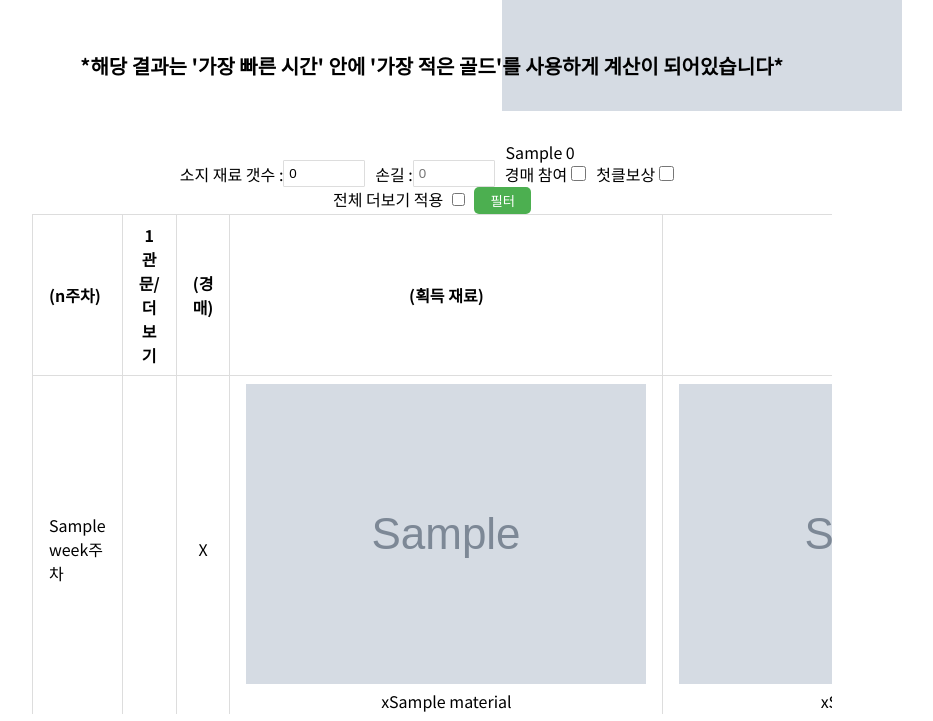
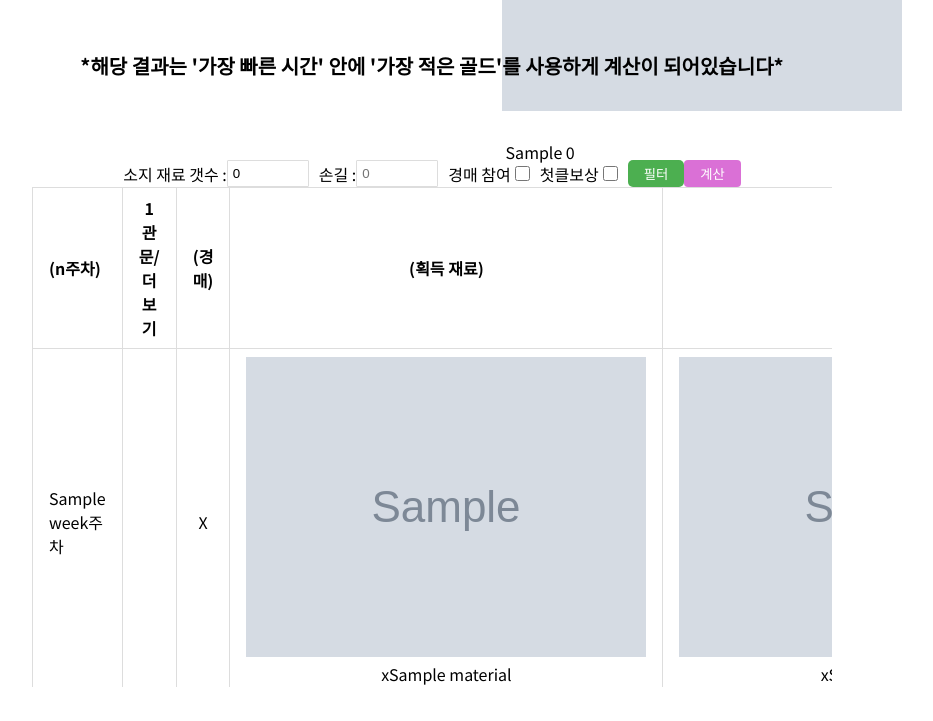
Before and after one commit to bk-jeong/SoldeskTeamproject, a Django app: template loaproject/loaCalc/templates/Calculator.html in a window 1280 px wide. Shown: the part 968-1689 px from the top of the page, without its empty margins (228-1161 px from the left). After the commit the page ends 1655 px from the top, so only its background shows below. Run offline with Django 4.2, Linux system fonts and the light colour scheme; the template is opened without the code that fills it: most values are stand-ins (such as "Sample title", 1, 10 or a date in 2020); grey boxes marked "Sample" are stand-in pictures; parts of the project's set-up code (start-up, migrations or seed data) failed here and were passed over.

Commit message:
0313_update

```diff
--- a/loaproject/loaCalc/static/css/result.css
+++ b/loaproject/loaCalc/static/css/result.css
@@ -140,12 +140,16 @@
 }
 
 .calculateBtn {
-  background-color: blanchedalmond;
-  color: black;
-  padding: 10px 20px;
-  border: solid 1px black;
+  background-color: orchid;
+  color: white;
+  padding: 4px 16px;
+  border: solid 0px black;
   border-radius: 4px;
   float: right;
+}
+
+.calculateBtn:hover {
+  background-color: darksalmon;
 }
 
 .closeBtn {
--- a/loaproject/loaCalc/templates/result.html
+++ b/loaproject/loaCalc/templates/result.html
@@ -83,10 +83,16 @@
                     id="stage4Plus"
                   />
                 </div>
+
             </fieldset>
-            </div>
-            <div class="bonusGroup">
-                <button class="calculateBtn" type="submit" form="normalhardForm" id="collCalc">계산</button>
+            전체 더보기 적용
+            <input
+              type="checkBox"
+              class="bonus"
+              value="yes"
+              onclick="selectAllyes(this)"
+              id="allbonus"
+            />
             </div>
           </div>
           </fieldset>
@@ -101,18 +107,10 @@
         class="hand"
         id="fstreward"
       />
+      <button class="filter" onclick="showFilter()">필터</button>
+      <button class="calculateBtn" type="submit" form="normalhardForm" id="collCalc">계산</button>
     </div>
-    <div>
-      전체 더보기 적용
-      <input
-        type="checkBox"
-        class="bonus"
-        value="yes"
-        onclick="selectAllyes(this)"
-        id="allbonus"
-      />
-      <button class="filter" onclick="showFilter()">필터</button>
-    </div>
+
     <div class="tableContainer" onwheel="handleWheel(event)">
       <table class="tableRoot">
         <thead class="tableHead">
```
